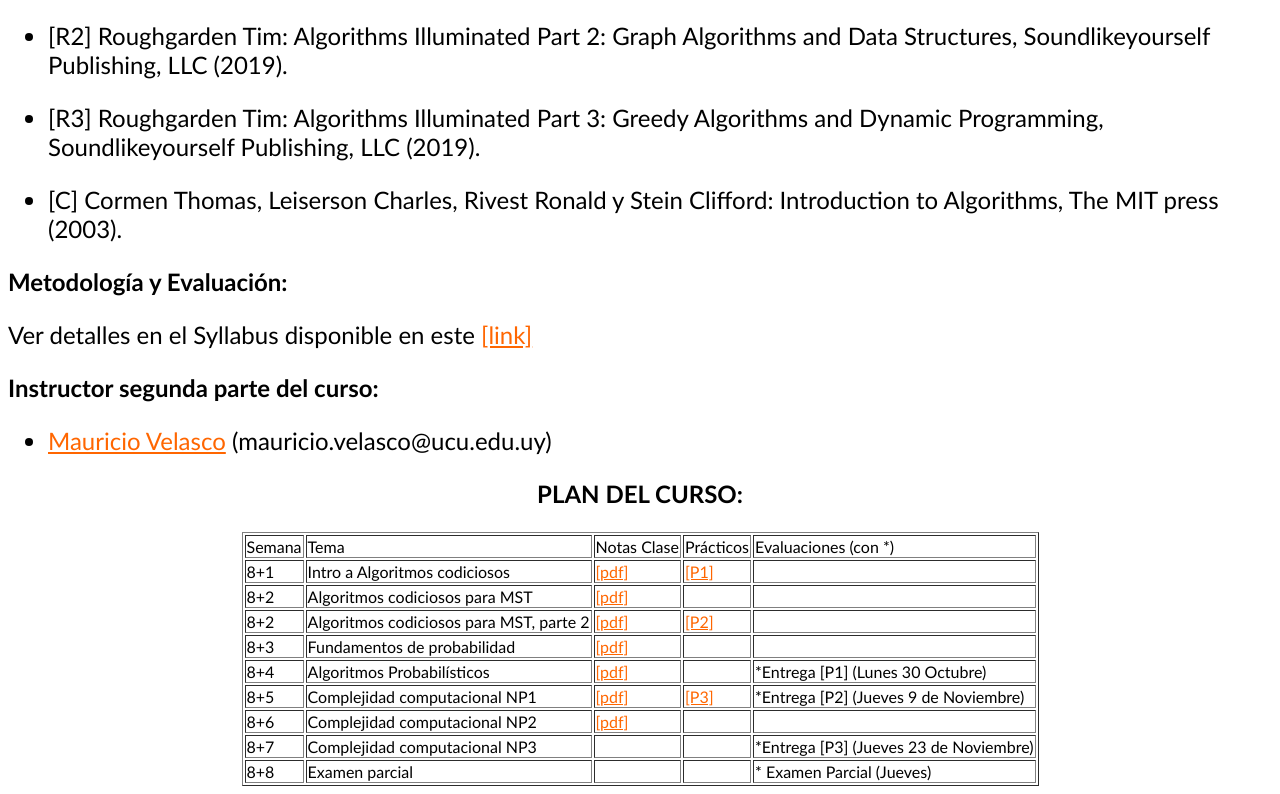
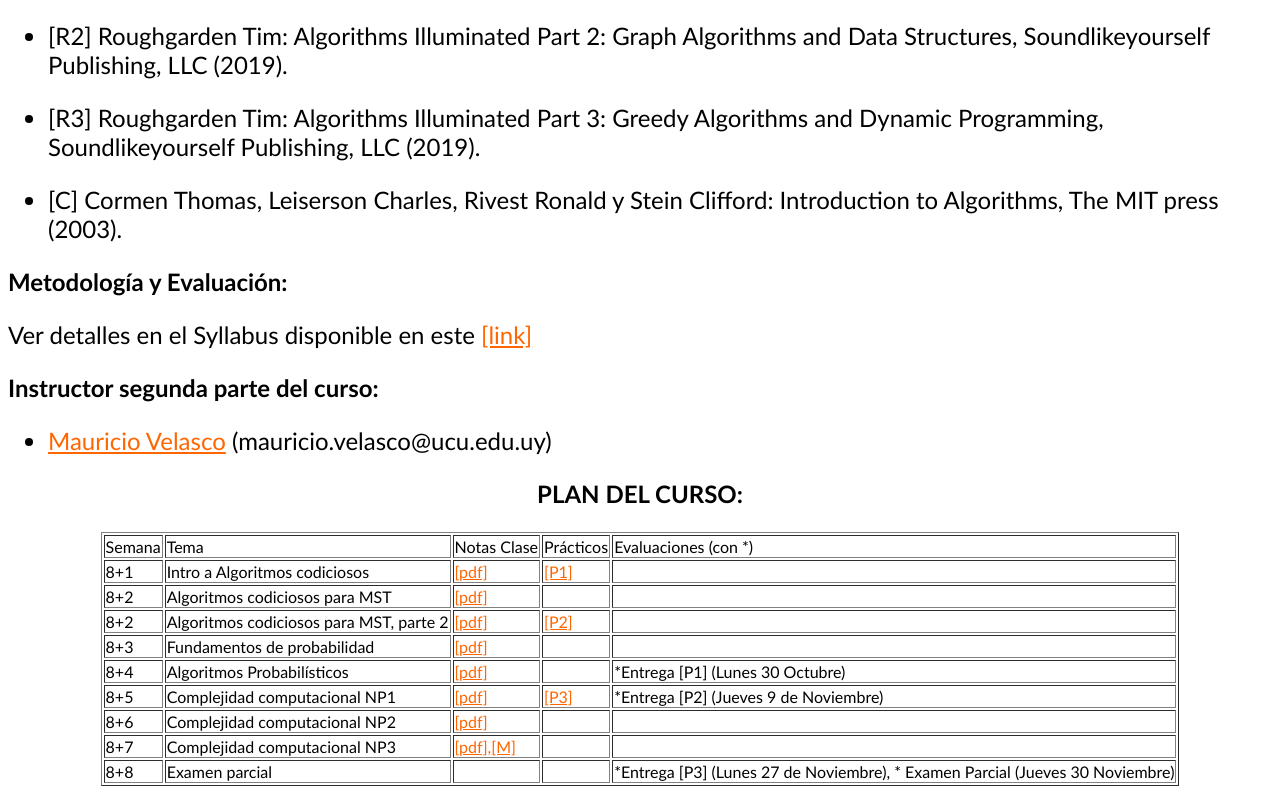
Before and after one commit to mauricio-velasco/teocomp, a plain HTML site: page index.html in a window 1280 px wide. Shown: the part 343-1137 px from the top of the page. Drawn offline with Linux system fonts and the light colour scheme.

Commit message:
Periodic update

```diff
--- a/index.html
+++ b/index.html
@@ -110,9 +110,9 @@ Para la segunda parte del curso la referencia principal seran las notas clase a
 <tr>
 <td> 8+7</td>
 <td> Complejidad computacional NP3</td>
+<td><A href="notes/Complexity_3.pdf" target="_blank">[pdf],<A href="notes/R_3SAT_Clique.png" target="_blank">[M]</td>
 <td></td>
 <td></td>
-<td>*Entrega [P3] (Jueves 23 de Noviembre)</td>
 </tr>
 
 
@@ -121,7 +121,7 @@ Para la segunda parte del curso la referencia principal seran las notas clase a
 <td> Examen parcial</td>
 <td></td>
 <td></td>
-<td>* Examen Parcial (Jueves)</td>
+<td>*Entrega [P3] (Lunes 27 de Noviembre), * Examen Parcial (Jueves 30 Noviembre)</td>
 </tr>
 
 
```
Also changed, not shown: Prepa_Parcial.txt (added), notes/R_3SAT_Clique.png (added), 6 other files.
